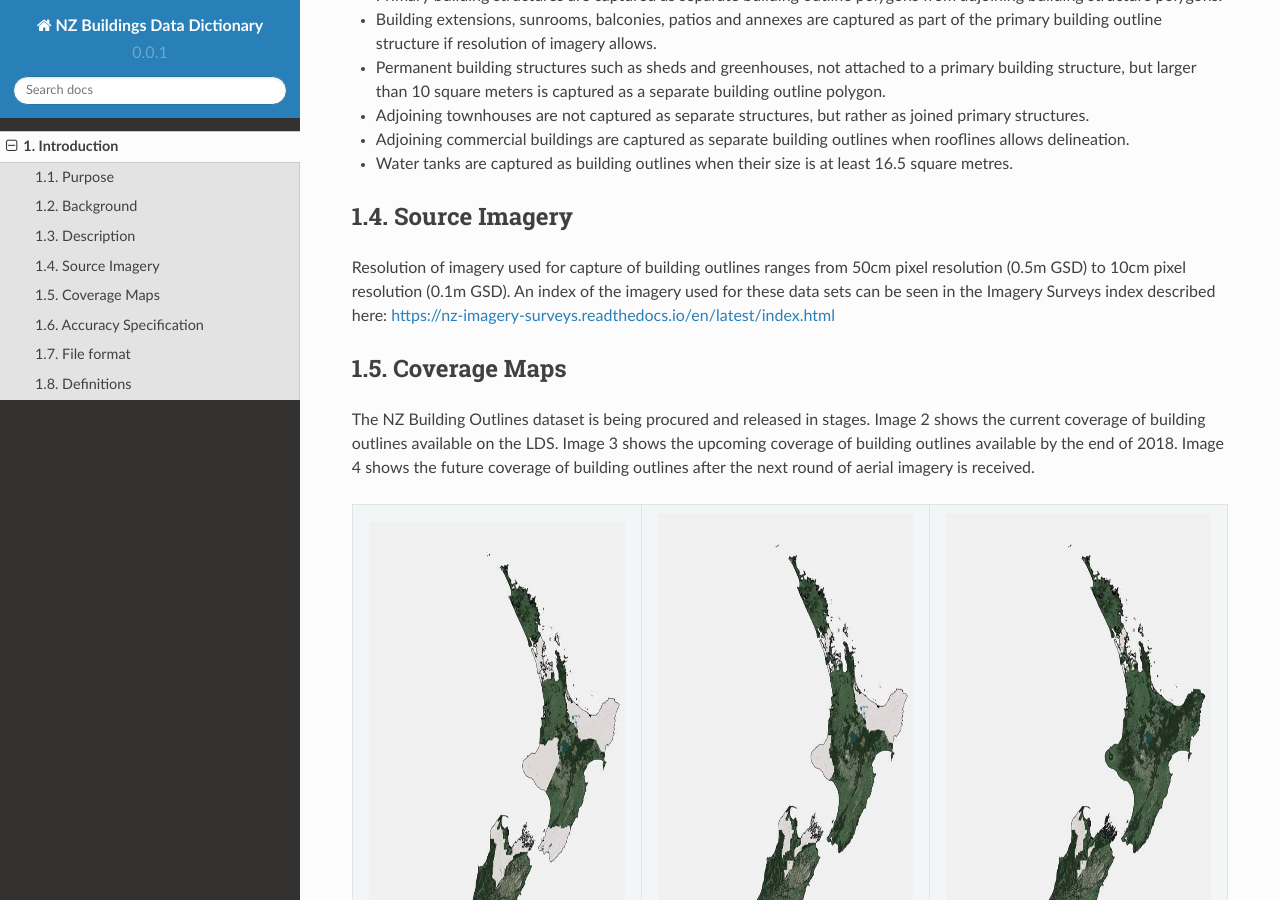
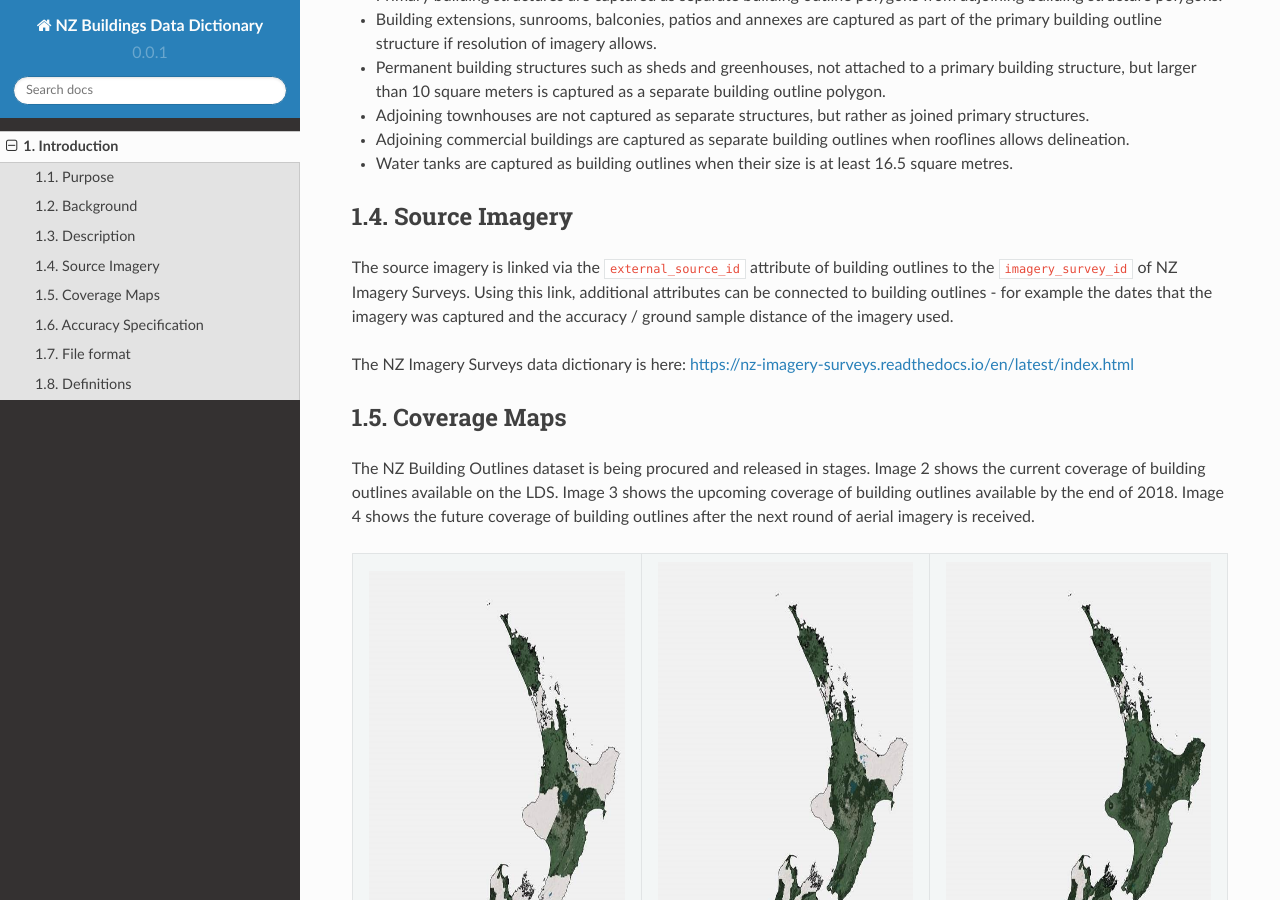
Before and after one commit to linz/nz-buildings, a Sphinx documentation site: the page built from docs/source/introduction.rst, in a window 1280 px wide and 900 px high, scrolled down 1549 px. Built offline with Sphinx 7.4.7 and the Read the Docs theme 2.0.0, drawn with Linux system fonts in a browser that asks for light colours; pages that are not in the unit, such as notebooks, are missing from menus.

Commit message:
Update source imagery section to detail link between datasets

```diff
--- a/docs/source/introduction.rst
+++ b/docs/source/introduction.rst
@@ -45,7 +45,9 @@ Building polygons in the building outlines data are defined by the following cri
 Source Imagery
 ---------------------------
 
-Resolution of imagery used for capture of building outlines ranges from 50cm pixel resolution (0.5m GSD) to 10cm pixel resolution (0.1m GSD). An index of the imagery used for these data sets can be seen in the Imagery Surveys index described here: https://nz-imagery-surveys.readthedocs.io/en/latest/index.html
+The source imagery is linked via the ``external_source_id`` attribute of building outlines to the ``imagery_survey_id`` of NZ Imagery Surveys. Using this link, additional attributes can be connected to building outlines - for example the dates that the imagery was captured and the accuracy / ground sample distance of the imagery used.
+
+The NZ Imagery Surveys data dictionary is here: https://nz-imagery-surveys.readthedocs.io/en/latest/index.html
 
 
 Coverage Maps
```
